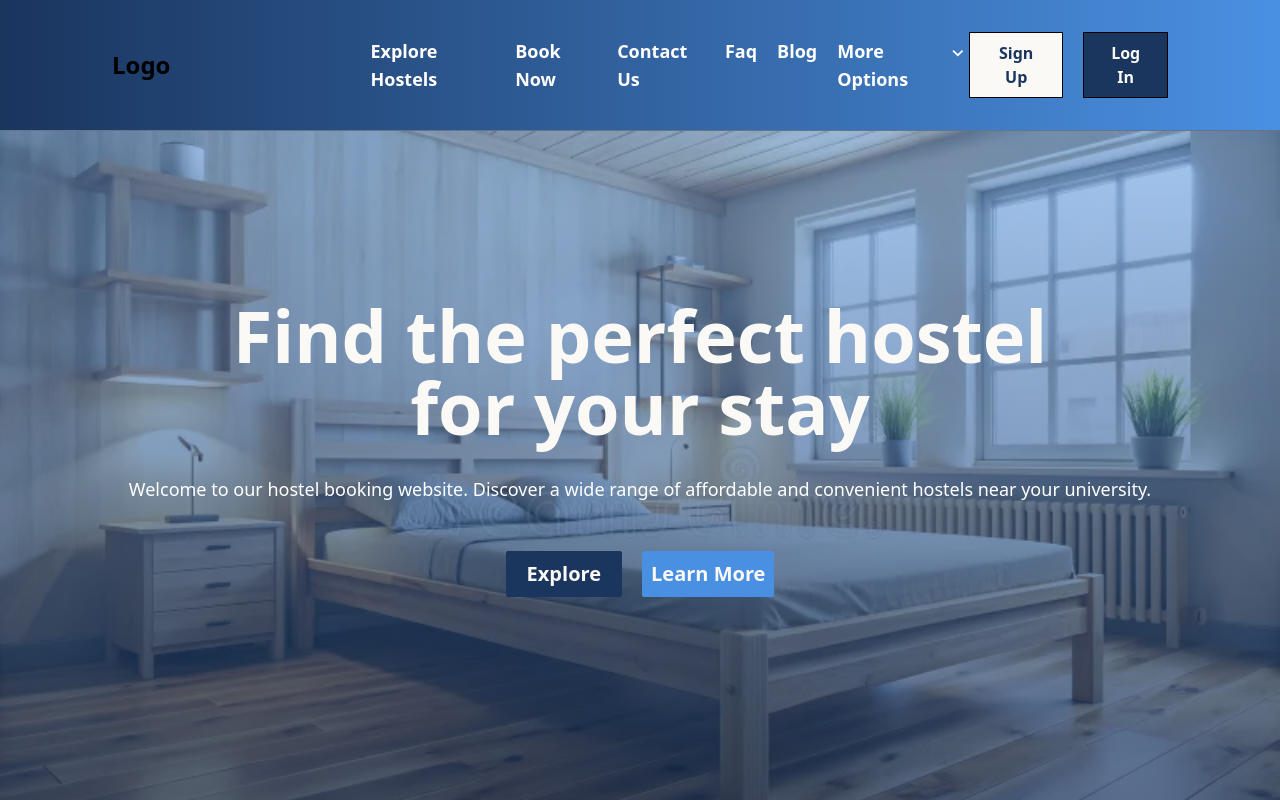
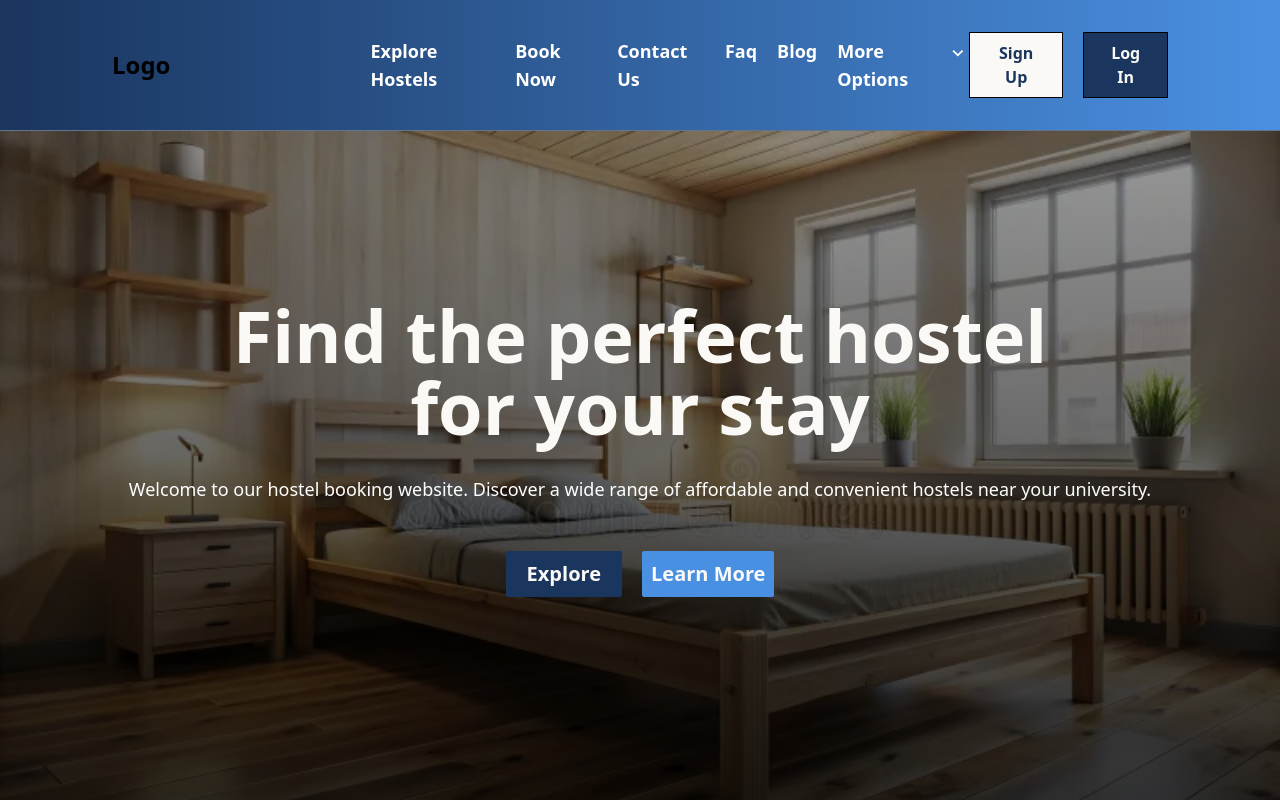
Before and after one commit to EliteWeb-Techonlogies-LTD/hostel-management-system, a Next.js app in the folder frontend/: page / in a window 1280 px wide. Shown: the top 800 px of the page. Built offline with nearby package versions, Linux system fonts and the light colour scheme.

Commit message:
colors added

```diff
--- a/frontend/public/css/style.css
+++ b/frontend/public/css/style.css
@@ -1,5 +1,5 @@
 .hero{
-  background-image: linear-gradient(rgba(74, 144, 226,0.5), rgba(26, 53, 94, 0.7)),url('../images/ano.webp');
+  background-image: linear-gradient(rgba(0,0,0,0.4), rgba(0,0,0,0.8)),url('../images/ano.webp');
   background-repeat: no-repeat;
   background-size: cover;
 }
```
